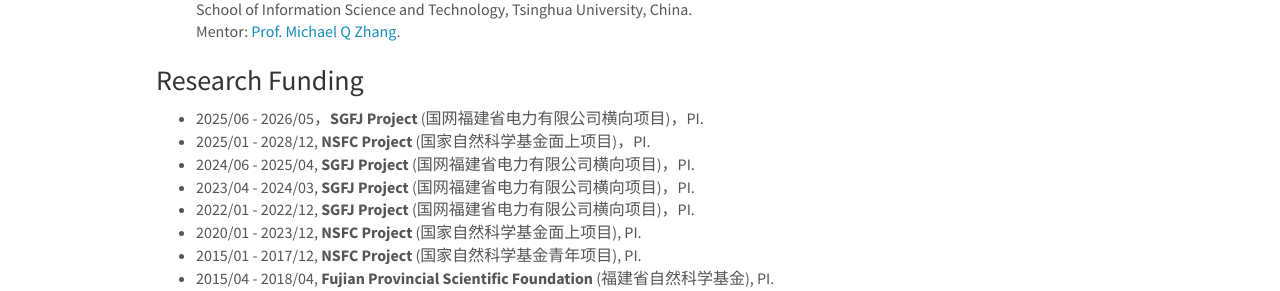
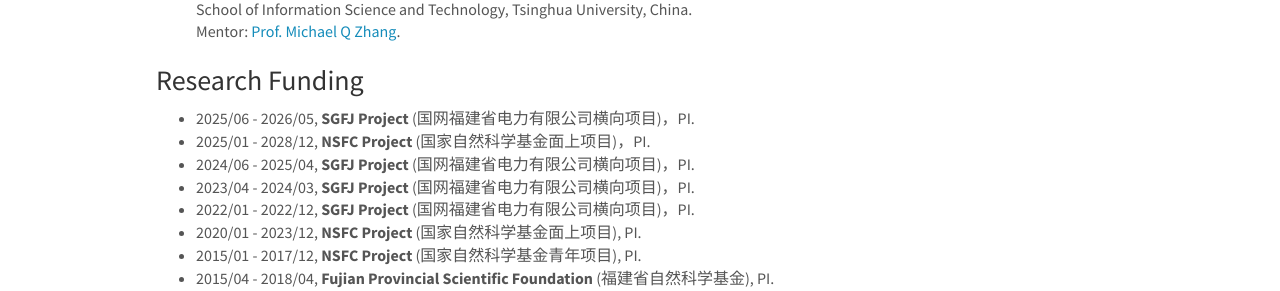
Before and after one commit to ZhouDaLab/zhoudalab.github.io, a Jekyll site: the page built from _pages/home.md, in a window 1280 px wide and 900 px high, scrolled down 1024 px. Shown: the part 152-443 px from the top of the window. Built offline with Jekyll 4.4.1, drawn with Linux system fonts in a browser that asks for light colours; nearby versions of some CDN libraries.

```diff
--- a/_pages/home.md
+++ b/_pages/home.md
@@ -49,7 +49,7 @@ Email：zhouda@xmu.edu.cn
 
 
 ### Research Funding
-- 2025/06 - 2026/05，**SGFJ Project** (国网福建省电力有限公司横向项目)，PI.
+- 2025/06 - 2026/05, **SGFJ Project** (国网福建省电力有限公司横向项目)，PI.
 - 2025/01 - 2028/12, **NSFC Project** (国家自然科学基金面上项目)，PI.
 - 2024/06 - 2025/04, **SGFJ Project** (国网福建省电力有限公司横向项目)，PI.
 - 2023/04 - 2024/03, **SGFJ Project** (国网福建省电力有限公司横向项目)，PI.
```
